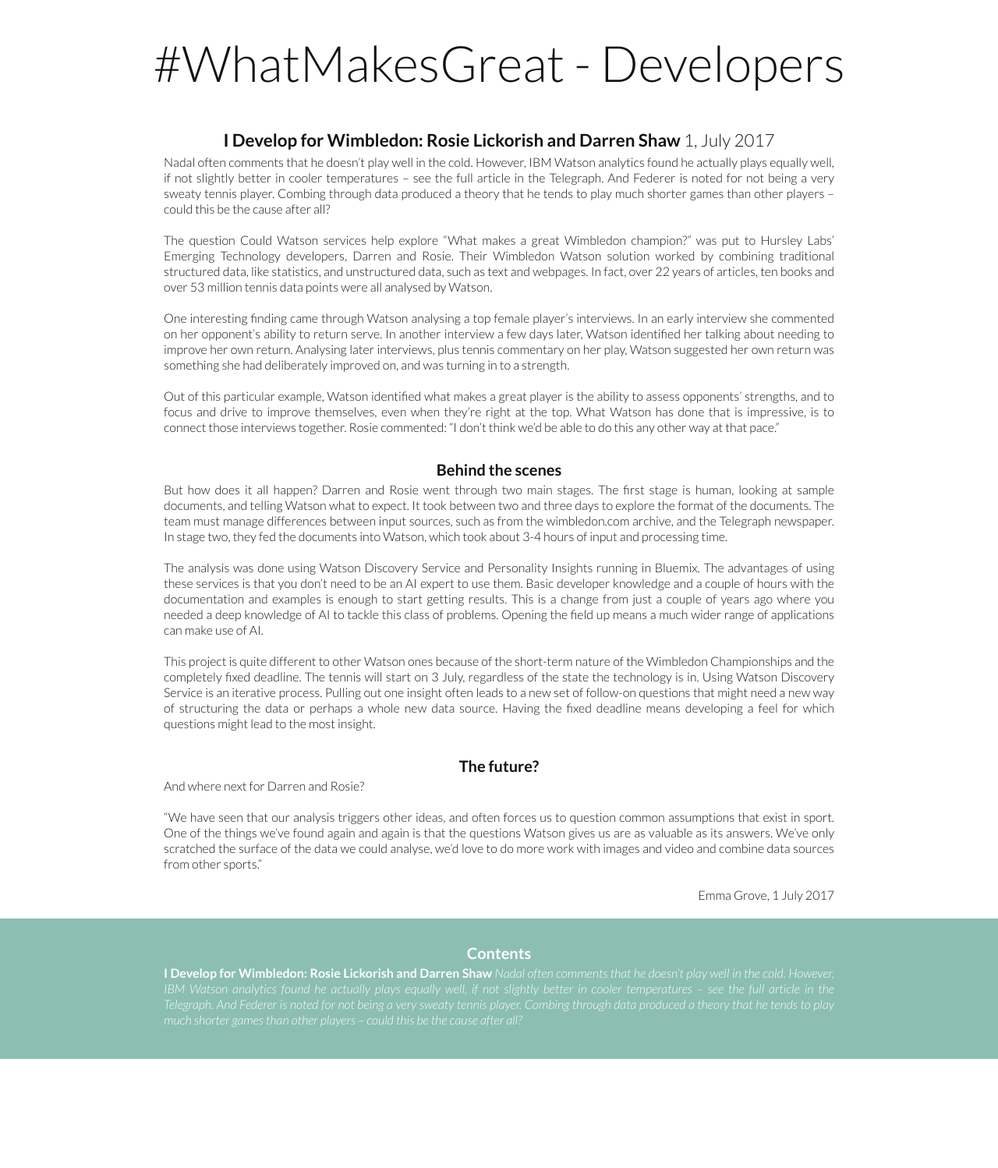
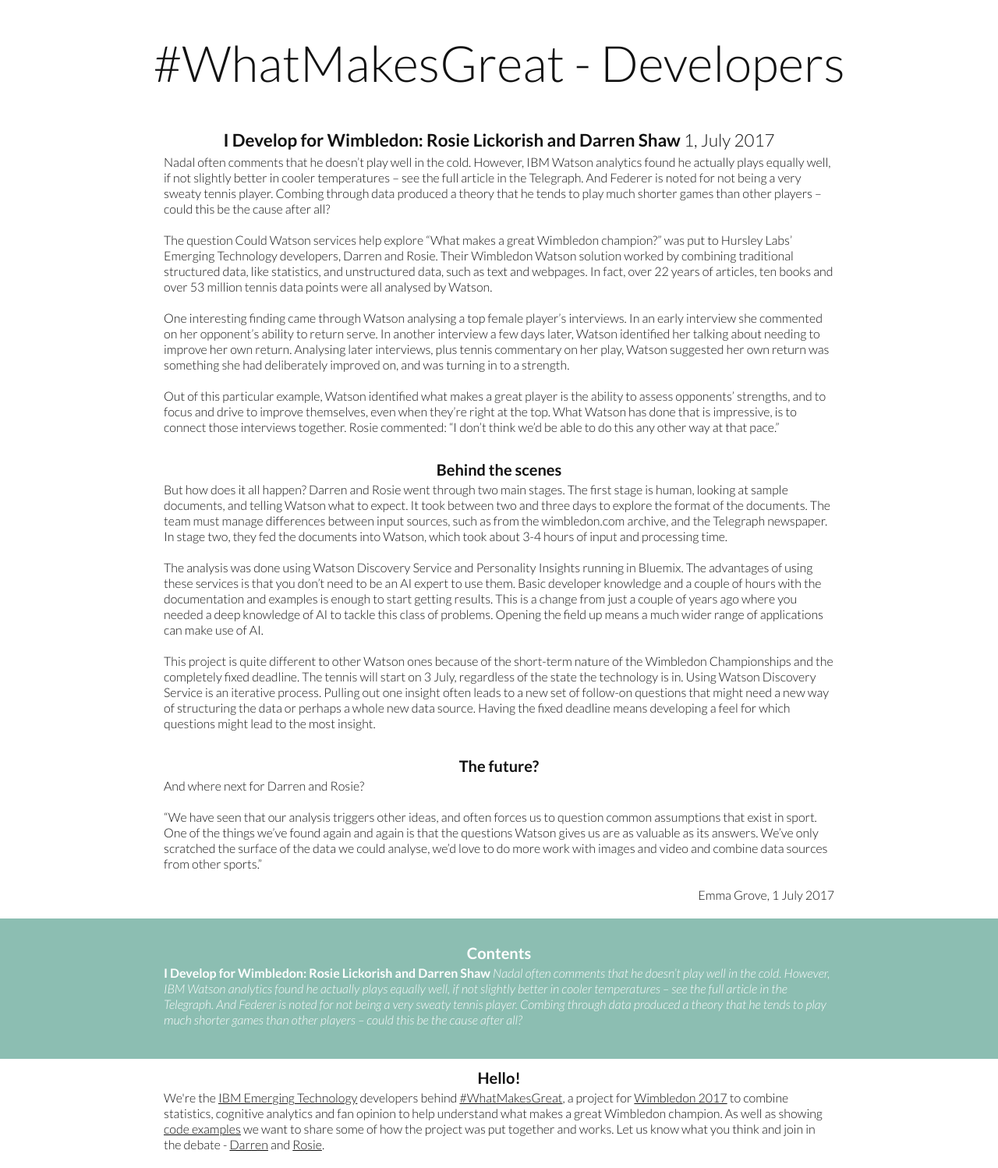
Before and after one commit to ibmresearchuk/discovery-service-with-personality-insights, a Jekyll site: the page built from index.html, in a window 1280 px wide. Shown: the whole page at 78% size. Built offline with Jekyll 4.4.1, drawn with Linux system fonts in a browser that asks for light colours; before the commit the page ends 1358 px from its top, so only the background shows below that.

Commit message:
footer info and left alignment of text

```diff
--- a/_includes/footer.html
+++ b/_includes/footer.html
@@ -1,3 +1,6 @@
 <footer class="site-footer">
-
+  <h2>Hello!</h2>
+  <p>
+    We're the <a href="https://www.emerging-technology.co.uk">IBM Emerging Technology</a> developers behind <a href="https://twitter.com/search?src=typd&q=%23whatmakesgreat">#WhatMakesGreat</a>, a project for <a href="http://www.wimbledon.com">Wimbledon 2017</a> to combine statistics, cognitive analytics and fan opinion to help understand what makes a great Wimbledon champion. As well as showing <a href="https://github.com/ibmets/discovery-service-with-personality-insights">code examples</a> we want to share some of how the project was put together and works. Let us know what you think and join in the debate - <a href="https://twitter.com/shawdm">Darren</a> and <a href="https://twitter.com/rosielickorish">Rosie</a>.
+  </p>
 </footer>
--- a/_sass/_base.scss
+++ b/_sass/_base.scss
@@ -109,7 +109,7 @@
   width: 100%;
   max-width: $content-width;
   margin: auto;
-  text-align: justify;
+  text-align: left;
 }
 
 
@@ -135,7 +135,7 @@
   width: 100%;
   max-width: $content-width;
   margin: auto;
-  text-align: justify;
+  text-align: left;
 }
 
 nav.contents ul{
@@ -165,7 +165,7 @@
     width: 100%;
     max-width: $content-width;
     margin: auto;
-    text-align: justify;
+    text-align: left;
 }
 
 
```
